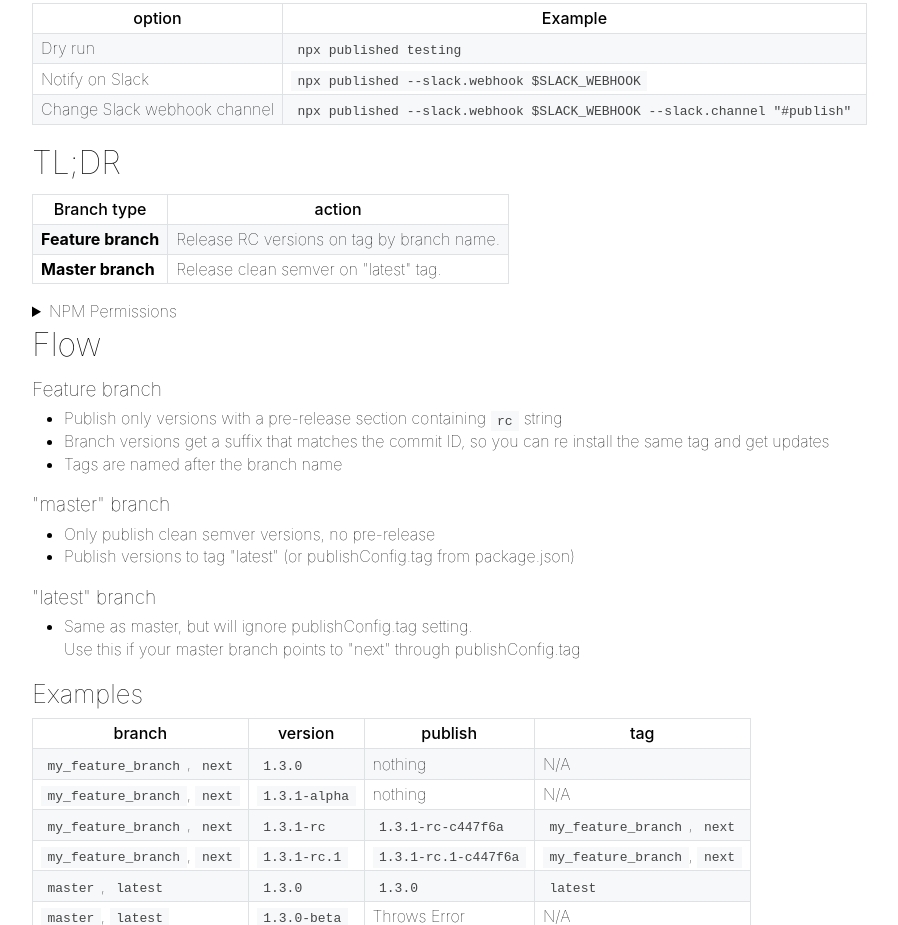
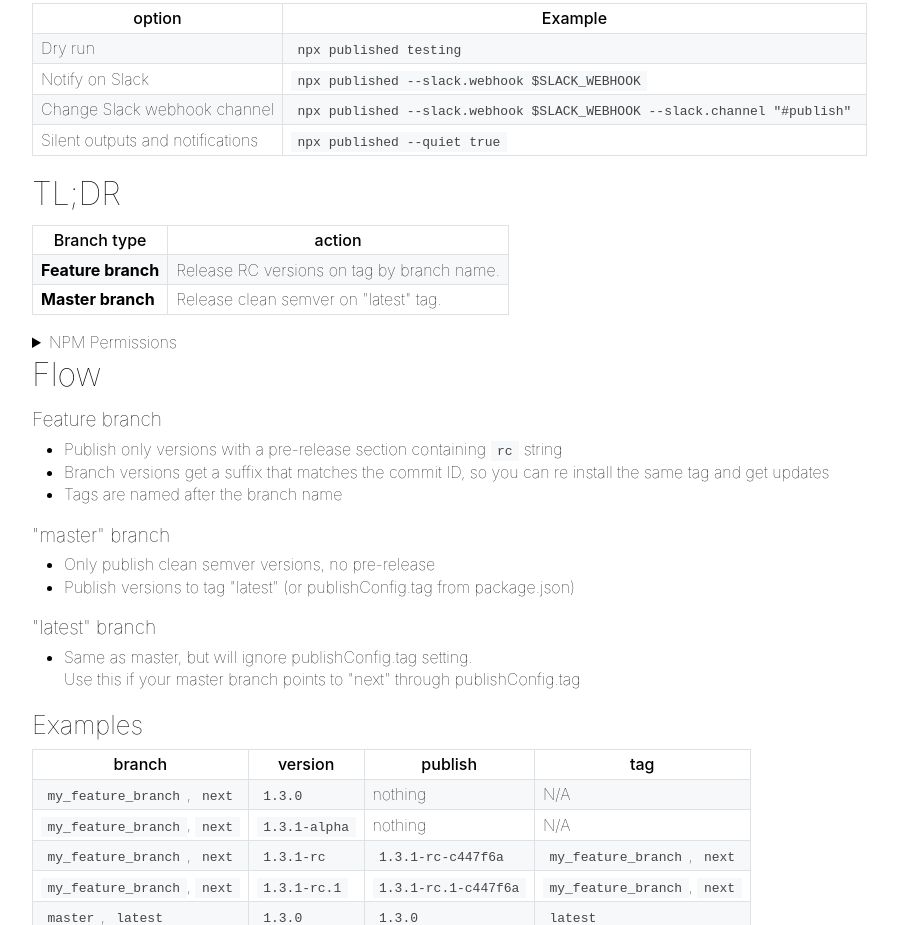
Before and after one commit to fiverr/published, a plain HTML site: page index.html in a window 1280 px wide. Shown: the part 878-1803 px from the top of the page, without its empty margins (158-1056 px from the left). Drawn offline with Linux system fonts and the light colour scheme.

Commit message:
Abandon all hope, ye who enter here.

```diff
--- a/index.html
+++ b/index.html
@@ -36,6 +36,10 @@
 <tr>
 <td>Change Slack webhook channel</td>
 <td><code>npx published --slack.webhook $SLACK_WEBHOOK --slack.channel &quot;#publish&quot;</code></td>
+</tr>
+<tr>
+<td>Silent outputs and notifications</td>
+<td><code>npx published --quiet true</code></td>
 </tr>
 </tbody>
 </table>
```
